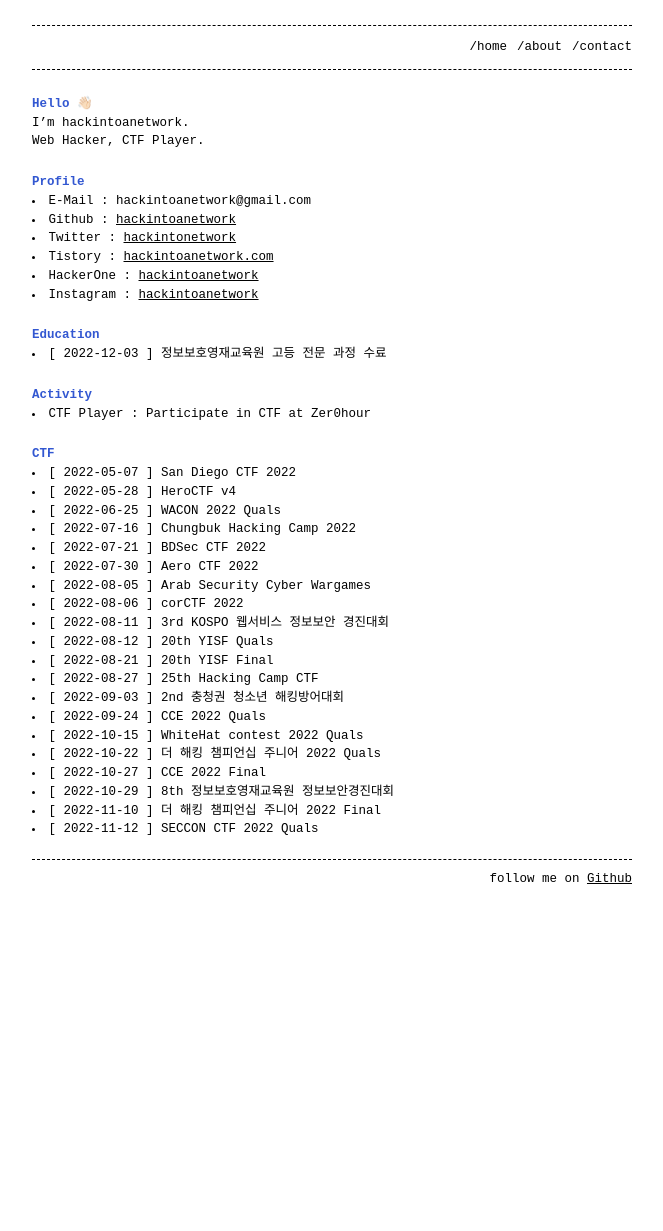
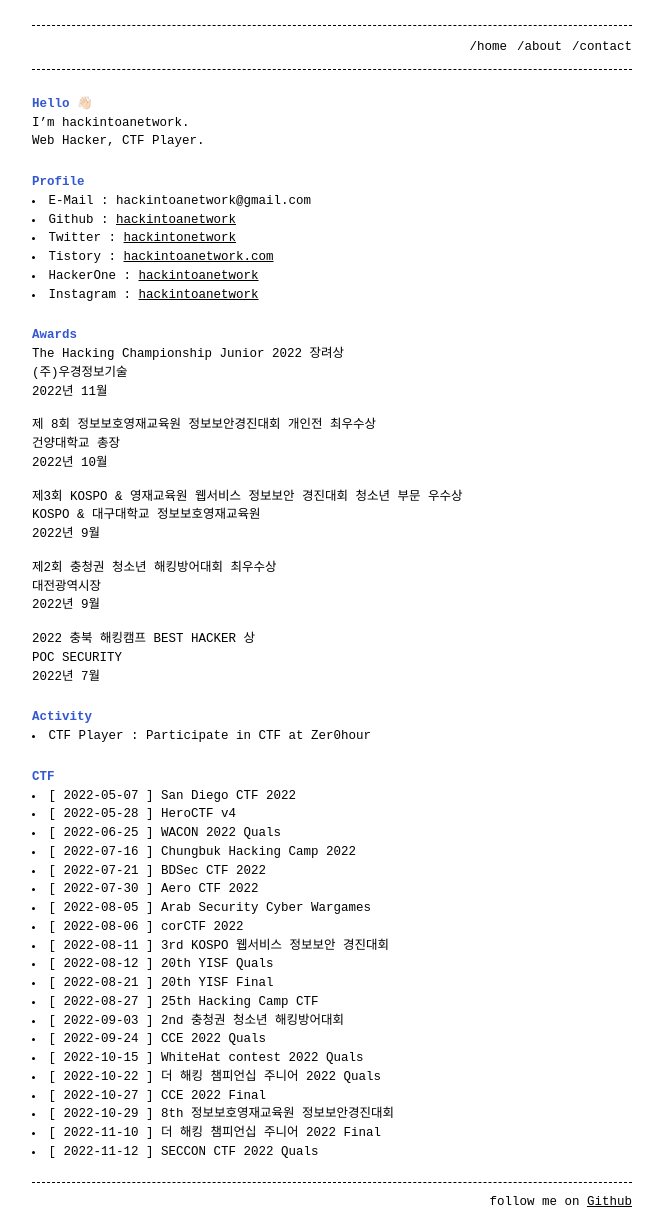
Before and after one commit to hackintoanetwork/hackintoanetwork.github.io, a Jekyll site: the page built from about.md, in a window 1280 px wide. Shown: the whole page, without its empty margins (308-971 px from the left). Built offline with Jekyll 4.4.1, drawn with Linux system fonts in a browser that asks for light colours; before the commit the page ends 909 px from its top, so only the background shows below that.

Commit message:
Update about.md

```diff
--- a/about.md
+++ b/about.md
@@ -17,9 +17,27 @@ Web Hacker, CTF Player.
 <li>HackerOne : <a href="https://hackerone.com/hackintoanetwork">hackintoanetwork</a></li>
 <li>Instagram : <a href="https://instagram.com/hackintoanetwork">hackintoanetwork</a></li>
 
-# Education
+# Awards
 
-<li>[ 2022-12-03 ] 정보보호영재교육원 고등 전문 과정 수료 </li>
+The Hacking Championship Junior 2022 장려상
+(주)우경정보기술
+2022년 11월
+
+제 8회 정보보호영재교육원 정보보안경진대회 개인전 최우수상
+건양대학교 총장
+2022년 10월
+
+제3회 KOSPO & 영재교육원 웹서비스 정보보안 경진대회 청소년 부문 우수상
+KOSPO & 대구대학교 정보보호영재교육원
+2022년 9월
+
+제2회 충청권 청소년 해킹방어대회 최우수상
+대전광역시장
+2022년 9월
+
+2022 충북 해킹캠프 BEST HACKER 상
+POC SECURITY
+2022년 7월
 
 # Activity
 
```
